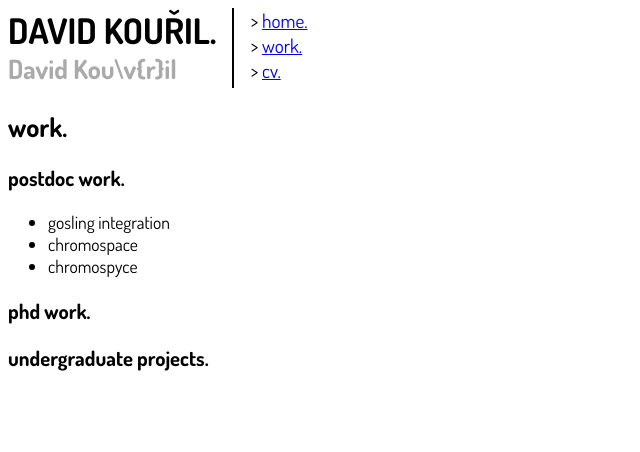
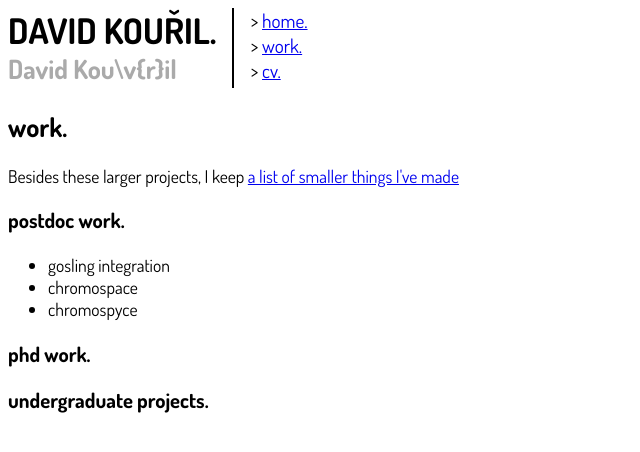
Before and after one commit to dvdkouril/dvdkouril.github.io, a SvelteKit app: page /work in a window 1280 px wide. Shown: the top 452 px of the page, without its empty margins (0-640 px from the left). Built offline with nearby package versions, Linux system fonts and the light colour scheme.

Commit message:
link to thingsimade from /work page

```diff
--- a/src/routes/work/+page.svelte
+++ b/src/routes/work/+page.svelte
@@ -17,6 +17,11 @@
 
 <div id="container">
 	<h2>work.</h2>
+	<p>
+		Besides these larger projects, I keep <a href="/thingsimade"
+			>a list of smaller things I've made</a
+		>
+	</p>
 	<h3>postdoc work.</h3>
 	<ul>
 		<li>gosling integration</li>
```
